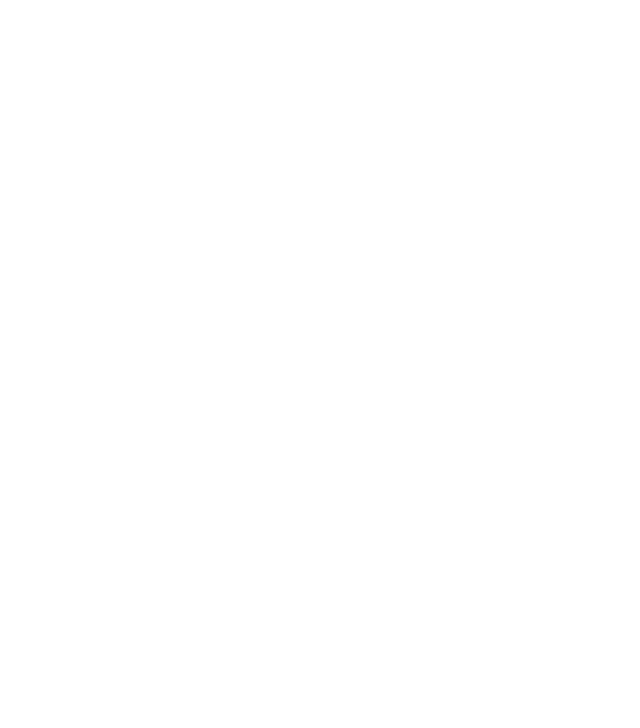
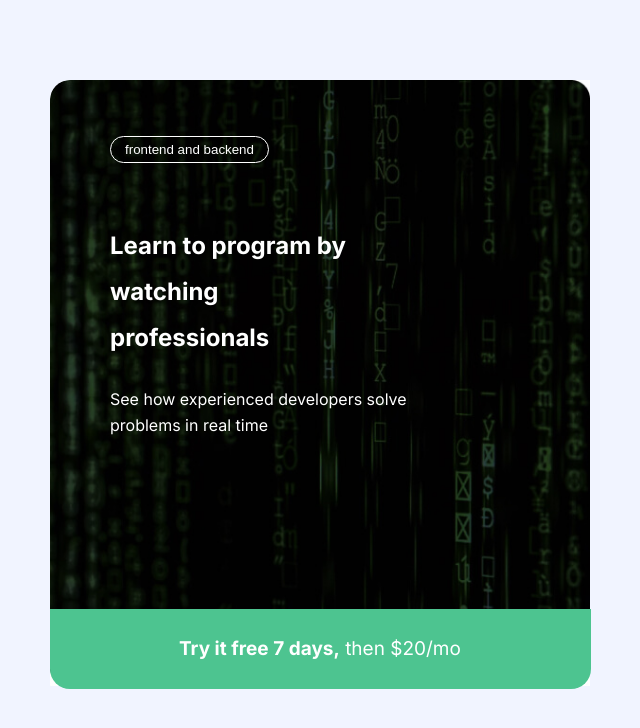
Before and after one commit to laziz2001/Intro-form, a plain HTML site: page index.html in a window 1280 px wide. Shown: the whole page, without its empty margins (14-654 px from the left). Drawn offline with Linux system fonts and the light colour scheme.

Commit message:
Add main content style

```diff
--- /dev/null
+++ b/css/style.css
@@ -0,0 +1,94 @@
+*,
+*::after,
+*::before {
+    box-sizing: border-box;
+    margin: 0;
+    padding: 0;
+}
+
+/* OUTLINE */
+*:focus {
+    outline: 2px dashed var(--primary);
+    outline-offset: 2px;
+}
+
+body {
+    display: flex;
+    flex-direction: column;
+    height: 100%;
+    font-family: "Inter", "Arial", sans-serif;
+    font-size: 16px;
+    font-weight: 400;
+    line-height: 26px;
+    font-style: normal;
+    background-color: #f1f4ff;
+    color: #fff;
+}
+
+a {
+    list-style: none;
+    text-decoration: none;
+}
+
+.container {
+    width: 100%;
+    max-width: 1200px;
+    padding-left: 24px;
+    padding-right: 24px;
+    margin-left: auto;
+    margin-right: auto;
+}
+
+/* Left */
+.left {
+    margin-top: 80px;
+    padding-top: 55px;
+    border-radius: 20px;
+    background-image: url(../img/Rectangle.jpg);
+    background-repeat: no-repeat;
+    background-size: 540px;
+    height: 640px;
+}
+
+.button {
+    margin-top: 0;
+    margin-left: 60px;
+    margin-bottom: 60px;
+    padding: 5px 14px;
+    font-style: 14px;
+    font-weight: 400;
+    border-radius: 41px;
+    background: none;
+    border: 1px solid #fff;
+    color: #fff;
+}
+
+.left-heading {
+    margin-top: 0;
+    margin-left: 60px;
+    margin-bottom: 25px;
+    font-style: 36px;
+    font-weight: 700;
+    line-height: 46px;
+}
+
+.left-text {
+    margin-top: 0;
+    margin-left: 60px;
+    margin-bottom: 198px;
+}
+
+.left-link {
+    padding-left: 0;
+    padding: 28px 130px 29px 129px;
+    font-size: 19px;
+    border: none;
+    border-bottom-left-radius: 20px;
+    border-bottom-right-radius: 20px;
+    background-color: #4dc490;
+    color: #fff;
+}
+
+.left-link span {
+    font-weight: 700;
+}
--- a/index.html
+++ b/index.html
@@ -4,8 +4,27 @@
     <meta charset="UTF-8">
     <meta name="viewport" content="width=device-width, initial-scale=1.0">
     <title>Intro form</title>
+
+    <!-- Google Fonts -->
+    <link rel="preconnect" href="https://fonts.googleapis.com">
+    <link rel="preconnect" href="https://fonts.gstatic.com" crossorigin>
+    <link href="https://fonts.googleapis.com/css2?family=Inter:wght@400;500;600;700&display=swap" rel="stylesheet">
+
+    <!-- Stylesheet -->
+    <link rel="stylesheet" href="css/style.css">
 </head>
 <body>
 
+    <div class="main">
+        <div class="container">
+            <div class="left">
+                <button class="button" href="#">frontend and backend</button>
+                <h2 class="left-heading">Learn to program by <br> watching <br> professionals</h2>
+                <p class="left-text">See how experienced developers solve <br> problems in real time</p>
+                <a class="left-link" href="#"><span>Try it free 7 days,</span> then $20/mo</a>
+            </div>
+        </div>
+    </div>
+
 </body>
 </html>
```
Also changed, not shown: img/Rectangle.jpg (added), img/Rectangle@2x.jpg (added).
